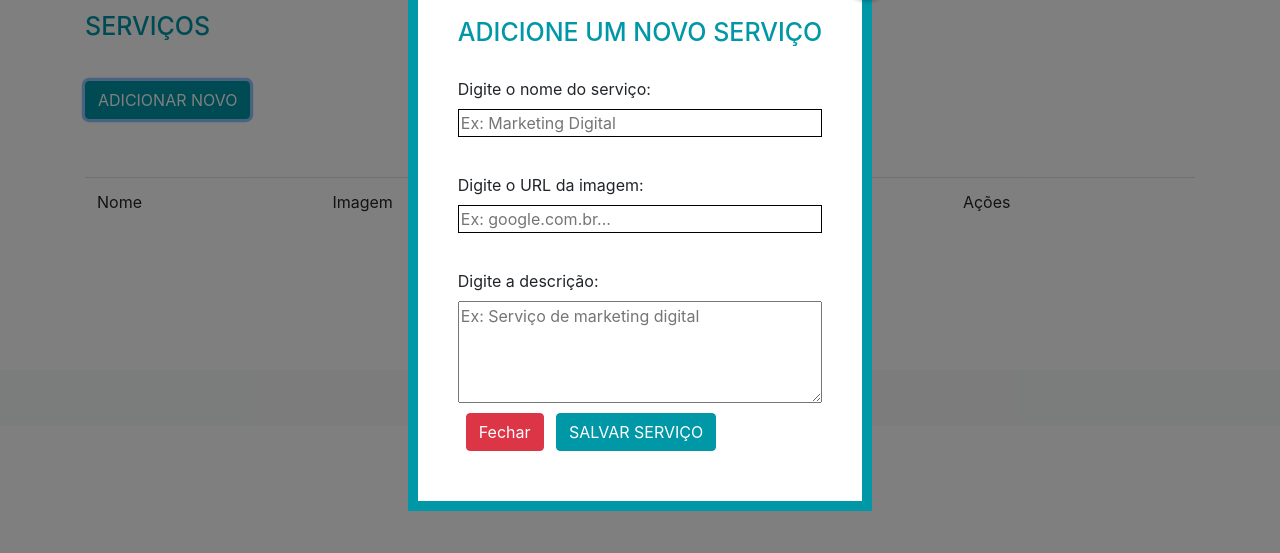
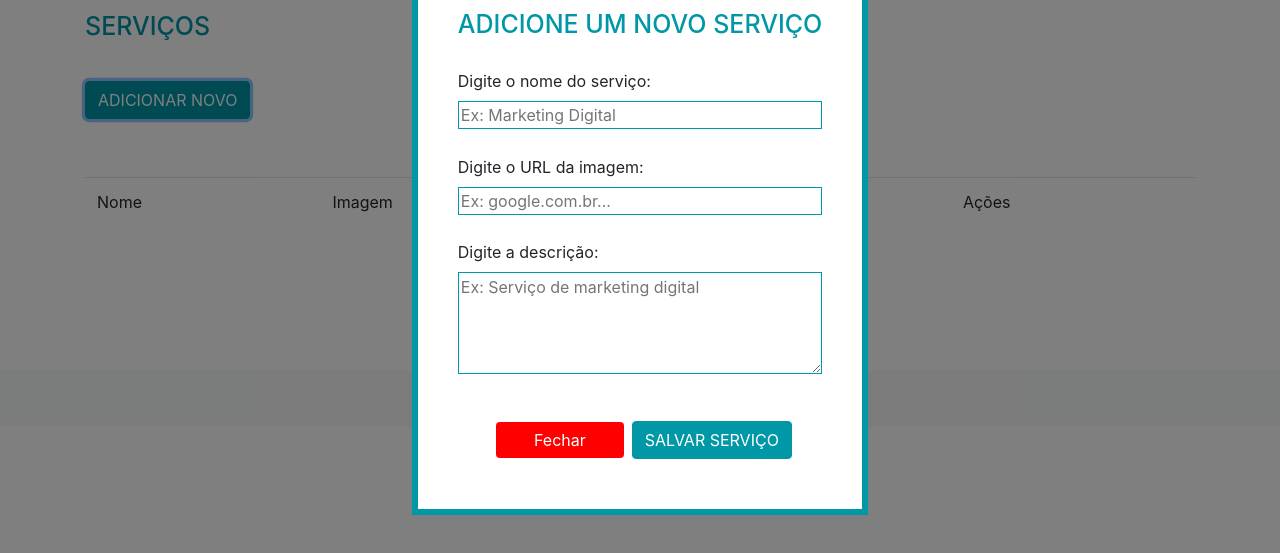
Before and after one commit to henriquelauar/Desafio-CRUD-Js, a plain HTML site: page index.html in a window 1280 px wide. Both pictures are taken after a click on the button "ADICIONAR NOVO". Shown: the part 161-714 px from the top of the page. Drawn offline with nearby package versions, Linux system fonts and the light colour scheme.

Commit message:
adding style to the new button

```diff
--- a/css/estilo.css
+++ b/css/estilo.css
@@ -3,7 +3,7 @@
     box-sizing: border-box;
 }
 
-body {
+body, html {
     margin: 0;
     padding: 0;
 }
@@ -57,7 +57,6 @@ table img {
     border: 1px solid #ccc;
 }
 
-
 .modal-container {
     width: 100vw;
     height: 100vh;
@@ -75,7 +74,7 @@ table img {
     background: white;
     min-width: 300px;
     padding: 40px;
-    border: 10px solid #0097A7;
+    border: 6px solid #0097A7;
     position: relative;
 }
 
@@ -99,8 +98,12 @@ table img {
 }
 
 input {
-    border: 1px solid black;
-    margin-bottom: 10%;
+    border: 1px solid #0097A7;
+    margin-bottom: 7%;
+}
+
+textarea {
+    border: 1px solid #0097A7;
 }
 
 .fechar {
@@ -120,23 +123,35 @@ input {
 
 .subtitulo {
     text-align: center;
+    cursor: default;
     margin-top: 0;
-    cursor: default;
 }
 
 form {
     display: grid;
 }
 
+.button {
+    display: flex;
+    justify-content: center;
+    align-items: center;
+    margin-top: 10%;
+}
+
+#btnFechar {
+    background: red;
+    border: none;
+    width: 35%;
+}
+
 #btnAdicionar {
     background: #0097A7;
     border: none;
     color: white;
-    width: 100%;
-    margin-top: 10%;
+    width: 35%;
 }
 
 #btnAdicionar:hover {
     background: green;
-    transition-duration: 500ms;
+    transition-duration: 800ms;
 }
```
